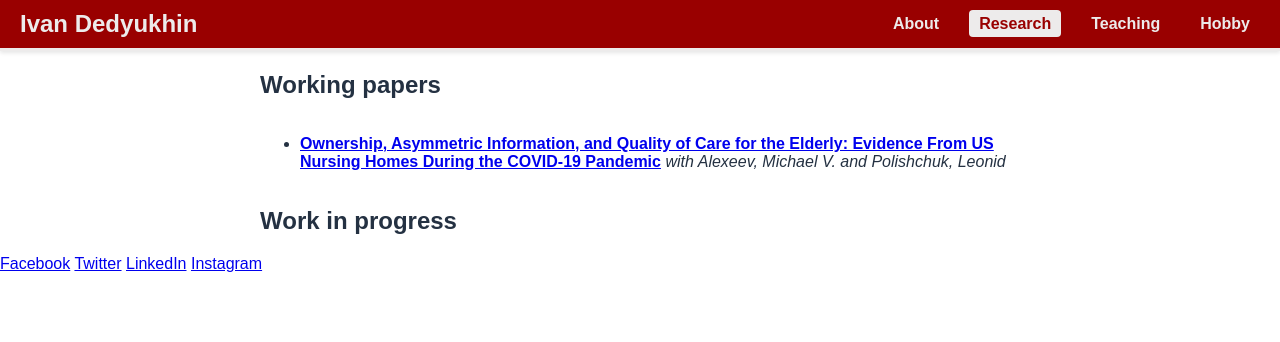
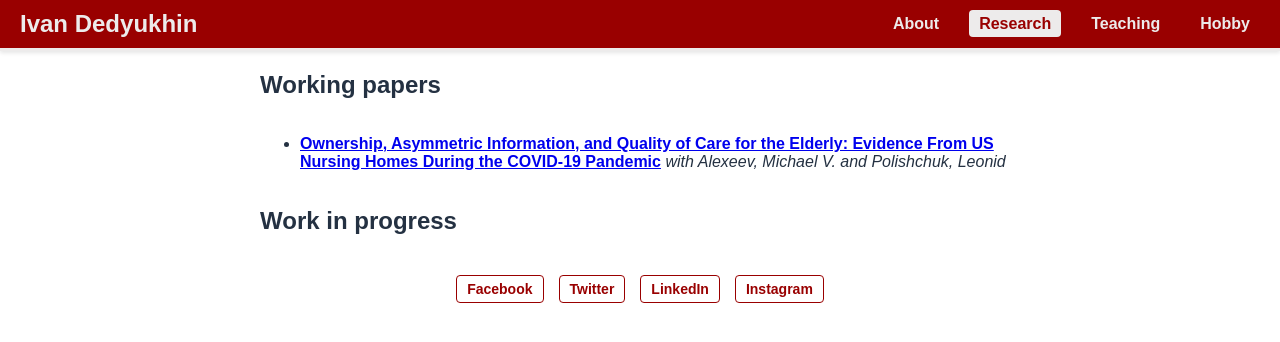
Before and after one commit to Dedyukhin/dedyukhin.github.io, a Jekyll site: the page built from Research.md, in a window 1280 px wide. Shown: the top 342 px of the page. Built offline with Jekyll 4.4.1, drawn with Linux system fonts in a browser that asks for light colours.

Commit message:
Update default.html

```diff
--- a/_layouts/default.html
+++ b/_layouts/default.html
@@ -103,6 +103,37 @@
             }
         }
 
+        /* Social links styling */
+        .social-links {
+            margin-top: 20px;
+            display: flex;
+            justify-content: center; /* Centers the links horizontally */
+            max-width: 800px;
+            margin: 20px auto; /* Add some margin for spacing */
+            padding: 0 20px;
+        }
+
+        .social-links a {
+            color: #990000;
+            text-decoration: none;
+            margin-right: 15px;
+            font-size: 14px;
+            font-weight: bold;
+            padding: 5px 10px;
+            border: 1px solid #990000;
+            border-radius: 4px; /* Add rounded corners */
+            transition: background-color 0.3s ease, color 0.3s ease; /* Smooth transition for hover effects */
+        }
+
+        .social-links a:last-child {
+            margin-right: 0; /* Remove the right margin from the last link */
+        }
+
+        .social-links a:hover {
+            background-color: #990000;
+            color: #EDEBEB; /* Invert colors on hover */
+        }
+
     </style>
 </head>
 <body>
```
